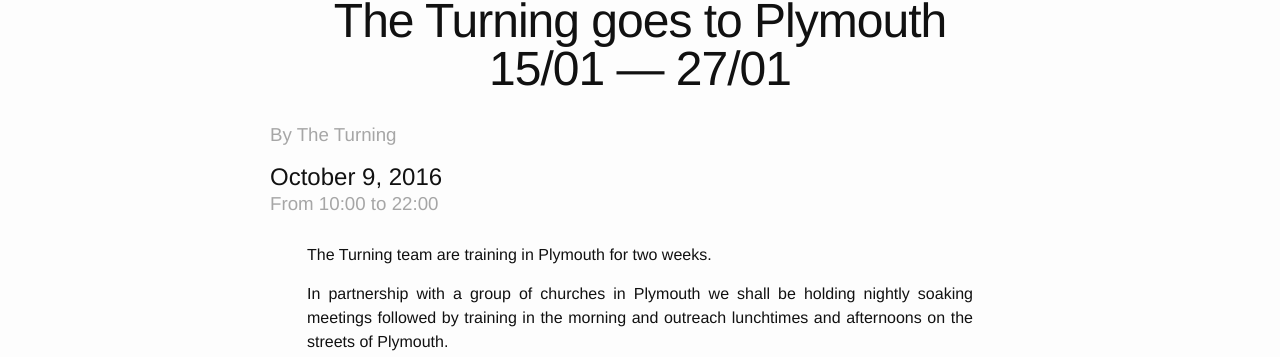
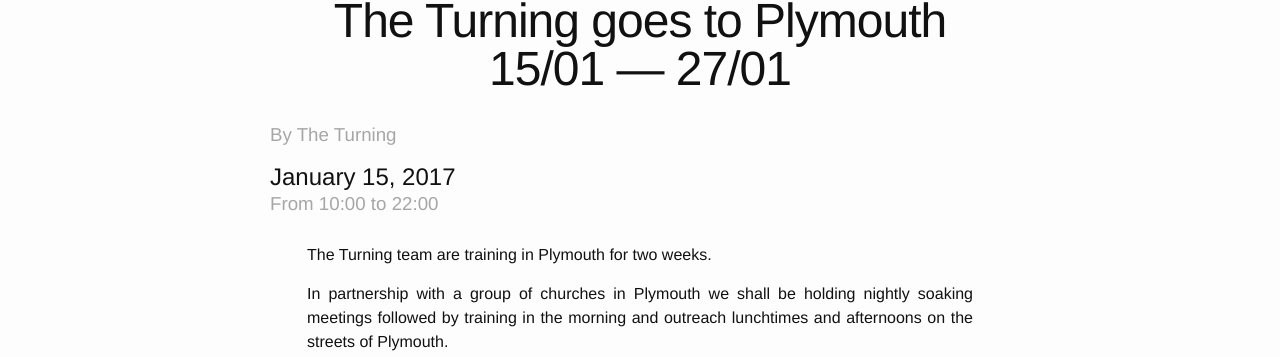
Before and after one commit to readingoutreach/Reading-Festival-Outreach-2016, a Jekyll site: the page built from _posts/2017-01-15-plymouth.md, in a window 1280 px wide. Shown: the part 474-831 px from the top of the page. Built offline with Jekyll 4.4.1, drawn with Linux system fonts in a browser that asks for light colours.

Commit message:
fixed plymouth page

```diff
--- a/_posts/2017-01-15-plymouth.md
+++ b/_posts/2017-01-15-plymouth.md
@@ -4,7 +4,7 @@
 #event information
 title:  "The Turning goes to Plymouth 15/01 — 27/01"
 cover: "img/plymouth.jpg"
-date:   2016-10-09
+date:   2017-01-15
 start_time: "10:00"
 end_time: "22:00"
 
```
